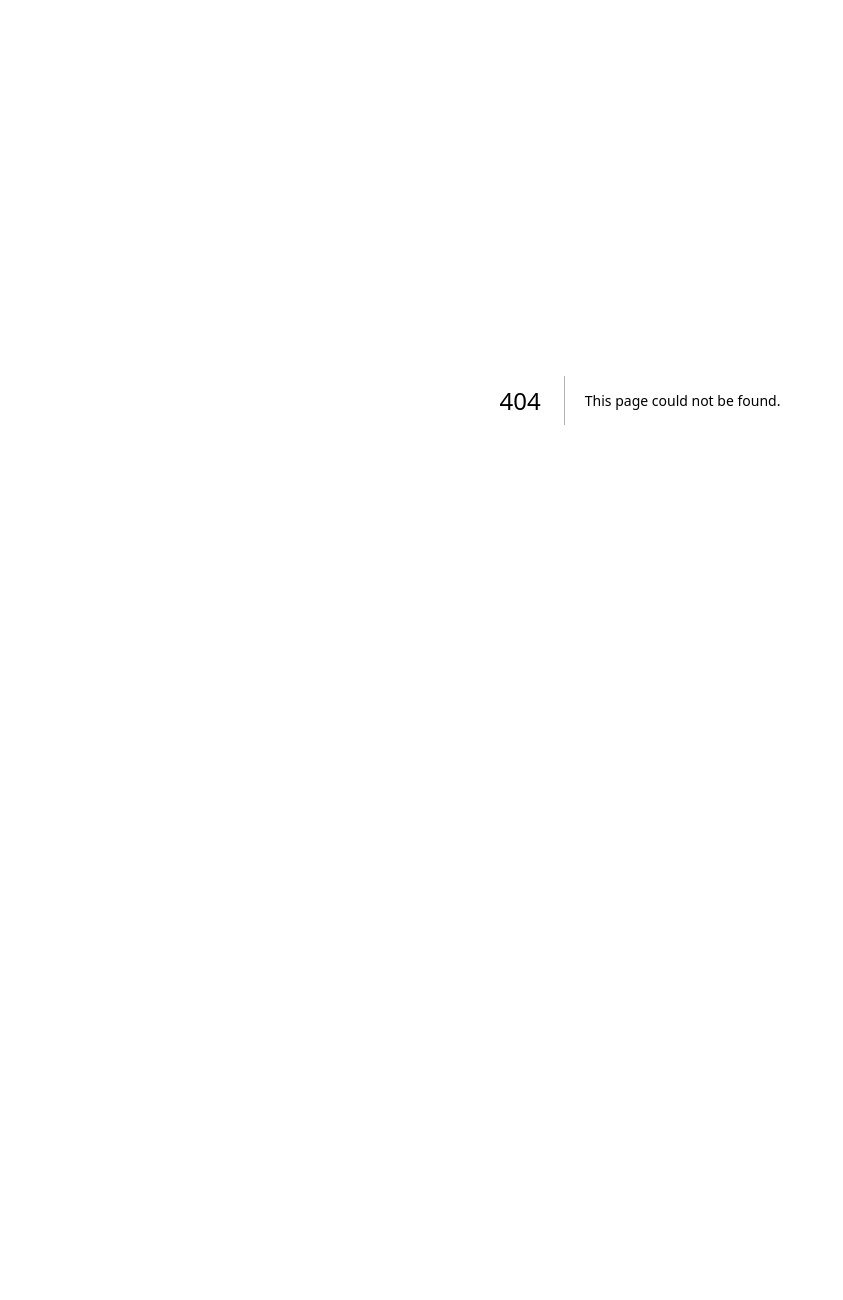
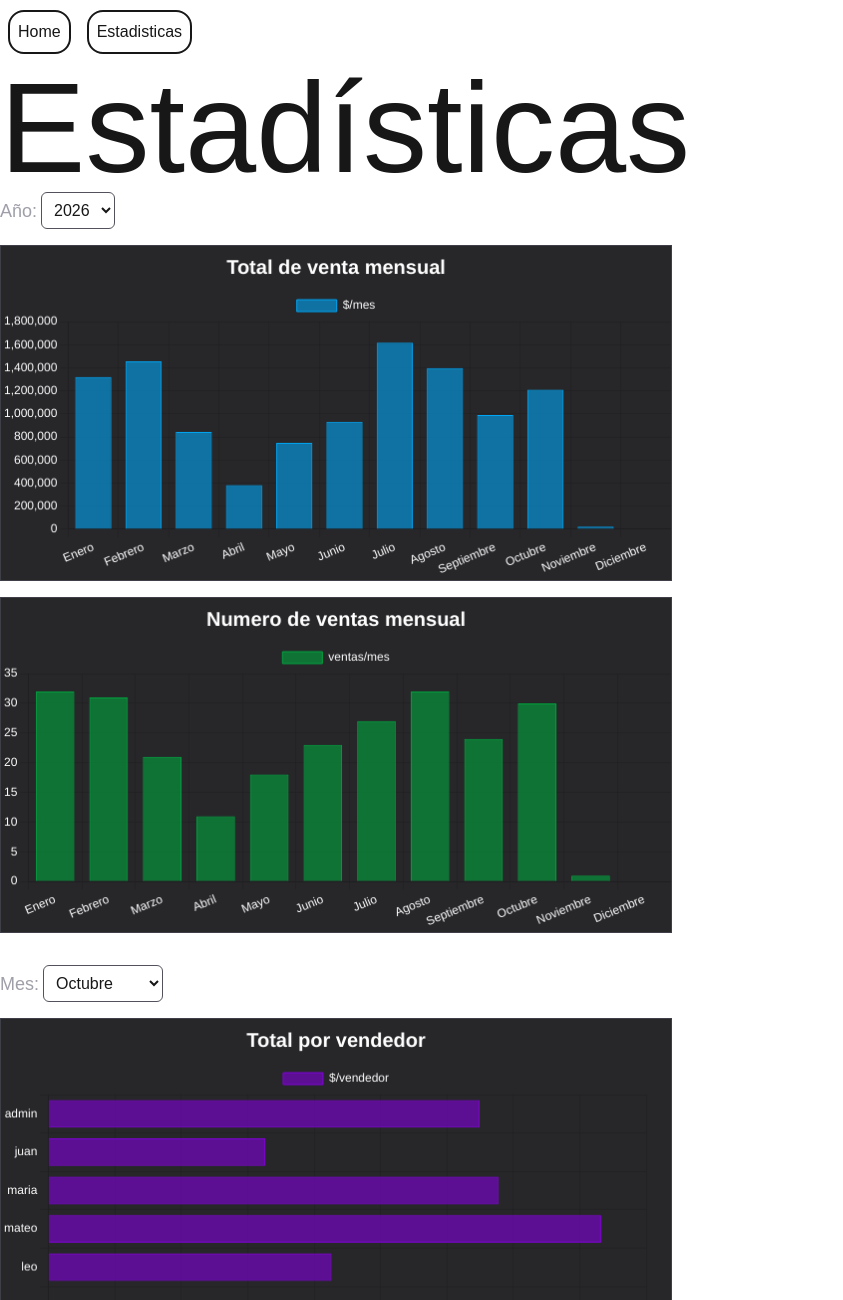
Before and after one commit to Joaquin-CasVar/Carpincho-Informatica-Next.js, a Next.js app: page /estadisticas in a window 1280 px wide. Before the commit this address had no page. Shown: the top 1300 px of the page, without its empty margins (0-843 px from the left). Before the commit the page ends 800 px from the top, so only its background shows below. Built offline with nearby package versions, Linux system fonts and the light colour scheme.

Commit message:
Ruta de estadisticas y sus componentes

```diff
--- a/package.json
+++ b/package.json
@@ -11,8 +11,10 @@
   "dependencies": {
     "@hookform/resolvers": "^6.0.2",
     "axios": "^1.21.0",
+    "chart.js": "^4.6.1",
     "next": "16.4.3",
     "react": "19.3.0",
+    "react-chartjs-2": "^5.3.1",
     "react-dom": "19.3.0",
     "react-hook-form": "^7.91.0",
     "zod": "^4.6.7"
--- /dev/null
+++ b/src/app/components/BarChart.jsx
@@ -0,0 +1,64 @@
+"use client"
+
+import {
+  Chart as ChartJS,
+  CategoryScale,
+  LinearScale,
+  BarElement,
+  Title,
+  Tooltip,
+  Legend
+} from "chart.js"
+
+import { Bar } from "react-chartjs-2"
+
+export default function BarChart({barLabels, dataLabel, data, lineColor, title, axis }) {
+  ChartJS.defaults.color = '#ffffff'
+  ChartJS.register(
+    CategoryScale,
+    LinearScale,
+    BarElement,
+    Title,
+    Tooltip,
+    Legend
+  )
+
+  const barData = {
+    labels: barLabels,
+    datasets: [{
+      label: dataLabel,
+      data: data,
+      backgroundColor: `oklch(${lineColor} / 0.6)`,
+      borderColor: `oklch(${lineColor})`,
+      borderWidth: 1,
+    }]
+  }
+
+  const options = {
+    indexAxis: axis,
+    responsive: true,
+    plugins: {
+      legend: {
+        position: "top",
+      },
+      title: {
+        display: true,
+        text: title,
+        font: {
+          size: 20
+        }
+      },
+    },
+    scales: {
+      y: {
+        beginAtZero: true,
+      },
+    },
+  };
+
+
+
+  return (
+    <Bar data={barData} options={options} className="bg-zinc-800 border border-zinc-700" />
+  )
+}
--- /dev/null
+++ b/src/app/estadisticas/page.jsx
@@ -0,0 +1,134 @@
+"use client"
+
+import { useForm } from "react-hook-form"
+
+import { getStats } from "@/lib/stats"
+import BarChart from "../components/BarChart"
+
+export default function page() {
+  const estadisticas = getStats()
+
+  const date = new Date();
+
+  const { register, handleSubmit } = useForm({
+    defaultValues: {
+      'month': date.getMonth() + 1,
+      'year': date.getFullYear(),
+    }
+  })
+
+  const monthArray = [
+    'Enero',
+    'Febrero',
+    'Marzo',
+    'Abril',
+    'Mayo',
+    'Junio',
+    'Julio',
+    'Agosto',
+    'Septiembre',
+    'Octubre',
+    'Noviembre',
+    'Diciembre'
+  ]
+
+  // Array con vendedor y su total de venta del mes
+  const vendedores = estadisticas.salesman_month_totals.map((vendedor) => {
+    // Armo otro array con los nombres de los vendedores para etiquetar los graficos
+    return vendedor[0]
+  })
+
+  const month_totals = estadisticas.salesman_month_totals.map((totales) => {
+    // Armo otro array con los totales de venta, son los datos de un grafico
+    return totales[1]
+  })
+
+  const month_sales = estadisticas.salesman_month_sales.map((ventas) => {
+    // Armo otro array con la cantidad de ventas, son los datos del otro grafico
+    return ventas[1]
+  })
+
+  const onSubmit = async (data) => {
+    console.log(data);
+
+  }
+
+  return (
+    <div>
+      <h1 className="text-9xl">Estadísticas</h1>
+
+      <div className="max-w-2xl flex flex-col gap-4 mb-8">
+        <div className='flex items-center gap-1'>
+          <p className='text-zinc-400 text-lg'>Año: </p>
+          <select
+            className='cursor-pointer p-2 border border-zinc-600 rounded-md'
+            {...register('year', {
+              onChange: handleSubmit(onSubmit),
+              valueAsNumber: true
+            })}
+          >
+
+            <option value={2026}>2026</option>
+            <option value={2025}>2025</option>
+
+          </select>
+        </div>
+
+        <BarChart
+          barLabels={monthArray}
+          dataLabel={'$/mes'}
+          data={estadisticas.monthly_totals}
+          lineColor={'68.5% 0.169 237.323'}
+          title={"Total de venta mensual"}
+          axis={'x'}
+        />
+
+        <BarChart
+          barLabels={monthArray}
+          dataLabel={'ventas/mes'}
+          data={estadisticas.monthly_sales}
+          lineColor={'62.7% 0.194 149.214'}
+          title={"Numero de ventas mensual"}
+          axis={'x'}
+        />
+      </div>
+
+      <div className="max-w-2xl flex flex-col gap-4">
+        <div className='flex items-center gap-1'>
+          <p className='text-zinc-400 text-lg'>Mes: </p>
+          <select
+            className='cursor-pointer p-2 border border-zinc-600 rounded-md'
+            {...register('month', {
+              onChange: handleSubmit(onSubmit),
+              valueAsNumber: true
+            })}
+          >
+
+            {monthArray.map((month, key) => (
+              <option key={key} value={key + 1}>{month}</option>
+            ))}
+
+          </select>
+        </div>
+
+        <BarChart
+          barLabels={vendedores}
+          dataLabel={'$/vendedor'}
+          data={month_totals}
+          lineColor={'49.6% 0.265 301.924'}
+          title={'Total por vendedor'}
+          axis={'y'}
+        />
+
+        <BarChart
+          barLabels={vendedores}
+          dataLabel={'ventas/vendedor'}
+          data={month_sales}
+          lineColor={'64.6% 0.222 41.116'}
+          title={'Numero de ventas por vendedor'}
+          axis={'y'}
+        />
+      </div>
+    </div >
+  )
+}
--- a/src/app/layout.js
+++ b/src/app/layout.js
@@ -1,3 +1,4 @@
+import Link from "next/link";
 import { Geist, Geist_Mono } from "next/font/google";
 import "./globals.css";
 
@@ -22,7 +23,18 @@ export default function RootLayout({ children }) {
       lang="en"
       className={`${geistSans.variable} ${geistMono.variable} h-full antialiased`}
     >
-      <body className="min-h-full flex flex-col">{children}</body>
+      <body className="min-h-full flex flex-col">
+        <nav className="sticky h-16 flex items-center">
+          <Link href='/' className="m-2 p-2 border-2 rounded-2xl">
+            Home
+          </Link>
+          <Link href='/estadisticas' className="m-2 p-2 border-2 rounded-2xl">
+            Estadisticas
+          </Link>
+        </nav>
+
+        {children}
+      </body>
     </html>
   );
 }
--- /dev/null
+++ b/src/lib/stats.js
@@ -0,0 +1,86 @@
+const stats = {
+  "Estadisticas": {
+    "monthly_totals": [
+      1320654.76,
+      1455567.91,
+      842998.1,
+      382299.42,
+      748816.81,
+      931504.74,
+      1617755.68,
+      1397364.67,
+      989953.37,
+      1209810.09,
+      22593.32,
+      0
+    ],
+    "monthly_sales": [
+      32,
+      31,
+      21,
+      11,
+      18,
+      23,
+      27,
+      32,
+      24,
+      30,
+      1,
+      0
+    ],
+    "salesman_month_totals": [
+      [
+        "admin",
+        324478.83
+      ],
+      [
+        "juan",
+        163303.79
+      ],
+      [
+        "maria",
+        338667.19
+      ],
+      [
+        "mateo",
+        415983.1
+      ],
+      [
+        "leo",
+        213135.0
+      ],
+      [
+        "Fran1",
+        0
+      ]
+    ],
+    "salesman_month_sales": [
+      [
+        "admin",
+        9
+      ],
+      [
+        "juan",
+        6
+      ],
+      [
+        "maria",
+        5
+      ],
+      [
+        "mateo",
+        8
+      ],
+      [
+        "leo",
+        3
+      ],
+      [
+        "Fran1",
+        0
+      ]
+    ]
+  }
+}
+
+export const getStats = () => stats.Estadisticas
```
Also changed, not shown: 1 other file (tests, documents, lock files or other folders).
